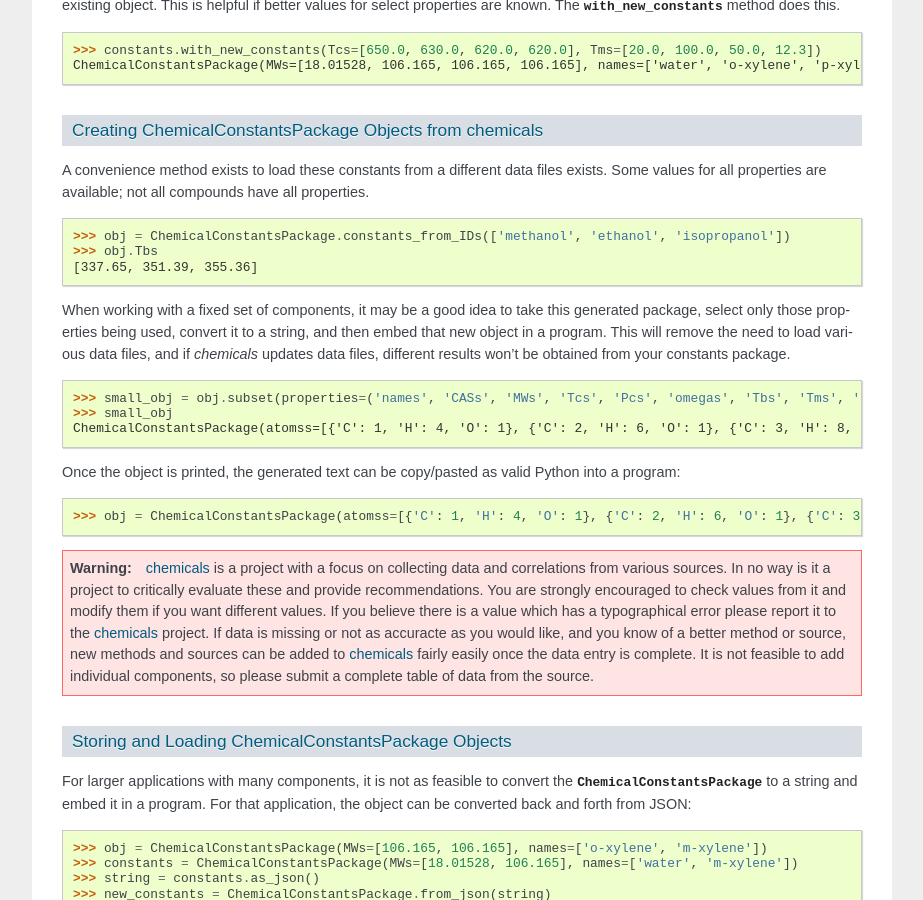
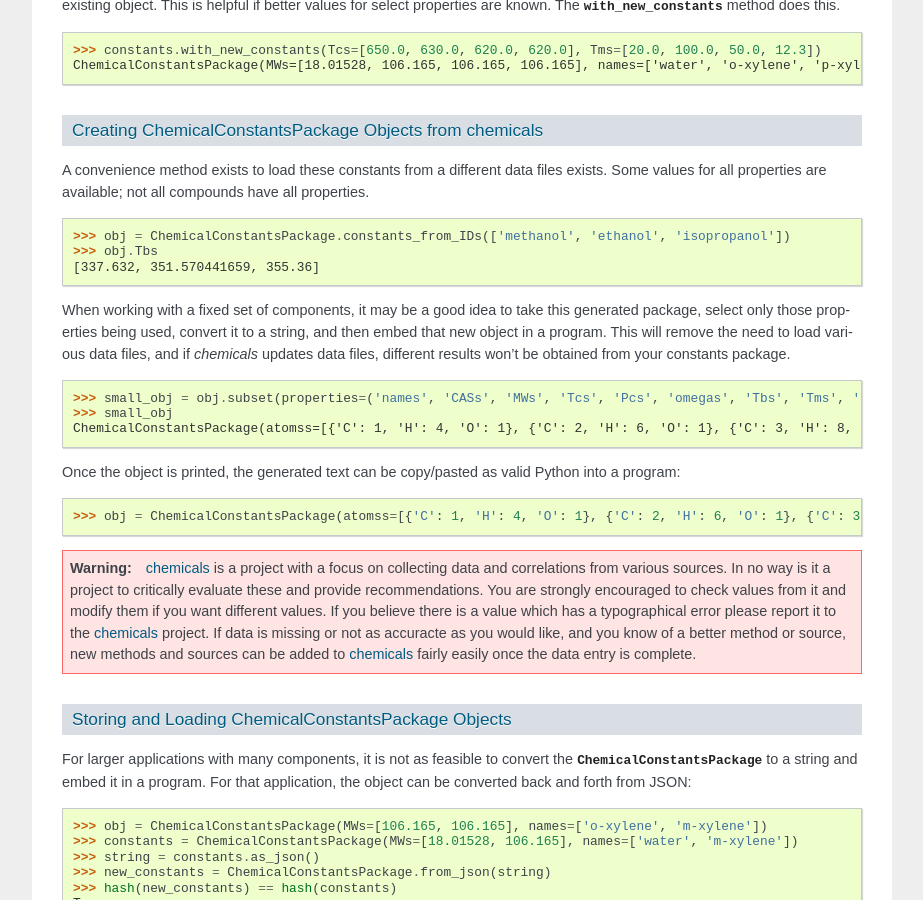
Before and after one commit to CalebBell/thermo, a Sphinx documentation site: the page built from docs/chemical_package_tutorial.rst, in a window 1280 px wide and 900 px high, scrolled down 2003 px. Shown: the whole window, without its empty margins (198-1121 px from the left). Built offline with Sphinx 7.4.7, drawn with Linux system fonts in a browser that asks for light colours; formulas are drawn with MathJax 3; pages that are not in the unit, such as notebooks, are missing from menus.

Commit message:
Fix another set of documentation examples

```diff
--- a/docs/chemical_package_tutorial.rst
+++ b/docs/chemical_package_tutorial.rst
@@ -77,13 +77,13 @@
 
 >>> obj = ChemicalConstantsPackage.constants_from_IDs(['methanol', 'ethanol', 'isopropanol'])
 >>> obj.Tbs
-[337.65, 351.39, 355.36]
+[337.632, 351.570441659, 355.36]
 
 When working with a fixed set of components, it may be a good idea to take this generated package, select only those properties being used, convert it to a string, and then embed that new object in a program. This will remove the need to load various data files, and if `chemicals` updates data files, different results won't be obtained from your constants package.
 
 >>> small_obj = obj.subset(properties=('names', 'CASs', 'MWs', 'Tcs', 'Pcs', 'omegas', 'Tbs', 'Tms', 'atomss'))
 >>> small_obj
-ChemicalConstantsPackage(atomss=[{'C': 1, 'H': 4, 'O': 1}, {'C': 2, 'H': 6, 'O': 1}, {'C': 3, 'H': 8, 'O': 1}], CASs=['67-56-1', '64-17-5', '67-63-0'], MWs=[32.04186, 46.06844, 60.09502], names=['methanol', 'ethanol', 'isopropanol'], omegas=[0.559, 0.635, 0.665], Pcs=[8084000.0, 6137000.0, 4764000.0], Tbs=[337.65, 351.39, 355.36], Tcs=[512.5, 514.0, 508.3], Tms=[175.15, 159.05, 183.65])
+ChemicalConstantsPackage(atomss=[{'C': 1, 'H': 4, 'O': 1}, {'C': 2, 'H': 6, 'O': 1}, {'C': 3, 'H': 8, 'O': 1}], CASs=['67-56-1', '64-17-5', '67-63-0'], MWs=[32.04186, 46.06844, 60.09502], names=['methanol', 'ethanol', 'isopropanol'], omegas=[0.5625, 0.646, 0.665], Pcs=[8215850.0, 6268000.0, 4764000.0], Tbs=[337.632383296, 351.570441659, 355.36], Tcs=[513.38, 514.71, 508.3], Tms=[175.15, 159.05, 183.65])
 
 Once the object is printed, the generated text can be copy/pasted as valid Python into a program:
 
@@ -104,9 +104,6 @@
     new methods and sources can be added to
     `chemicals <https://github.com/CalebBell/chemicals>`_
     fairly easily once the data entry is complete.
-    It is not feasible to add individual components,
-    so please submit a complete table of data from the source.
-
 
 Storing and Loading ChemicalConstantsPackage Objects
 ^^^^^^^^^^^^^^^^^^^^^^^^^^^^^^^^^^^^^^^^^^^^^^^^^^^^
```
Also changed, not shown: 1 other file.
